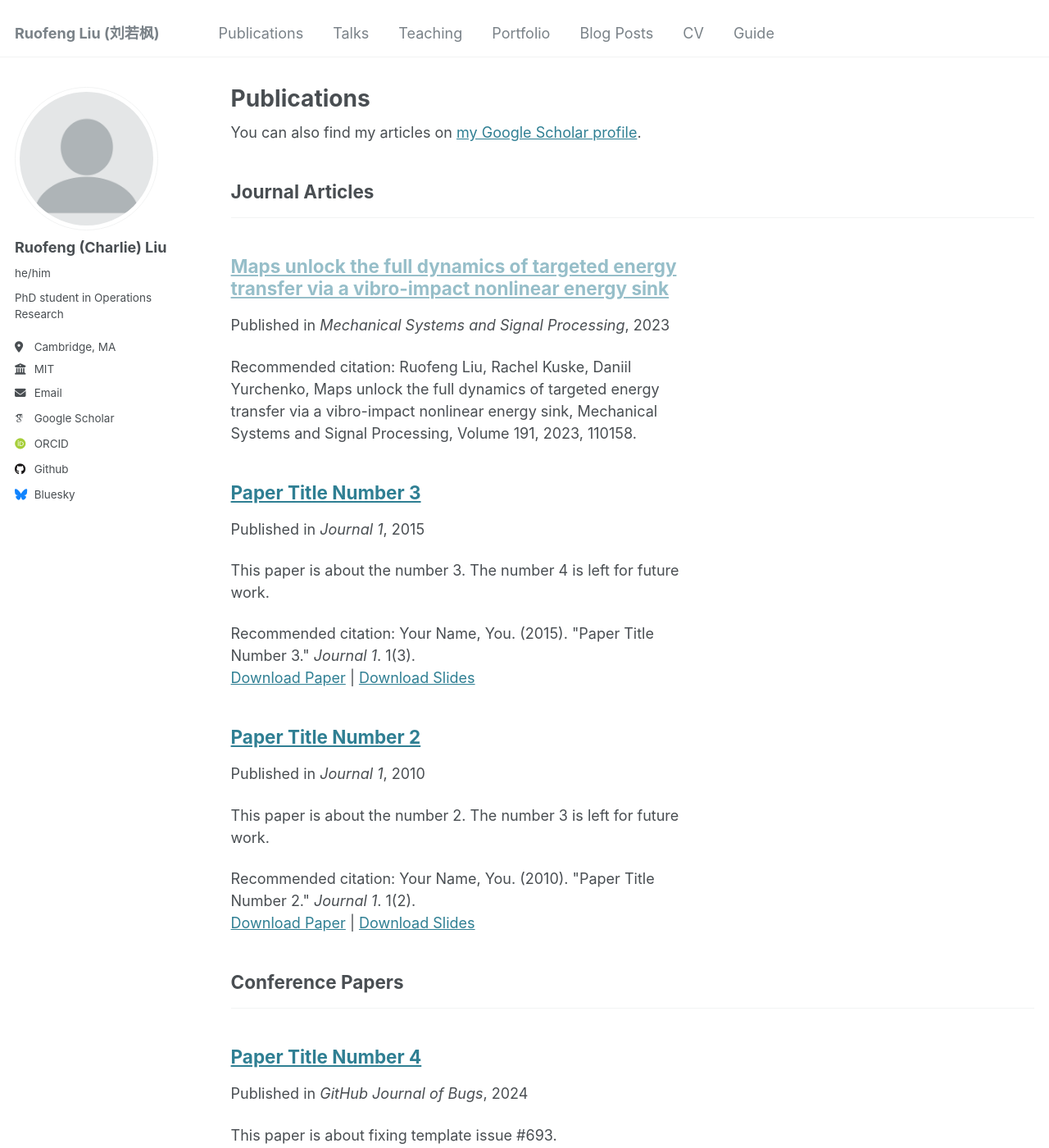
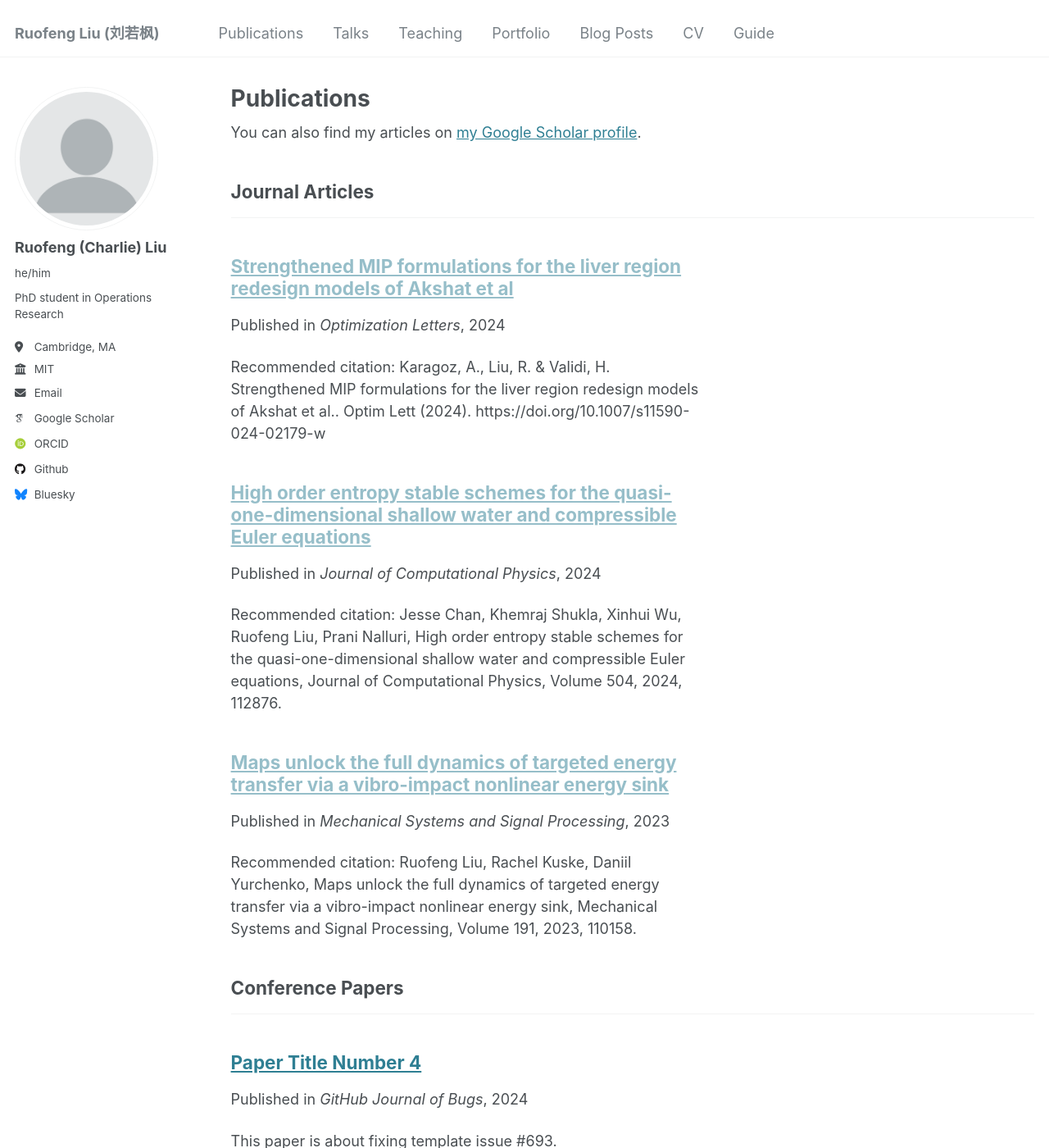
Before and after one commit to Alpha-kun/Alpha-kun, a Jekyll site: the page built from _pages/publications.html, in a window 1280 px wide and 1400 px high. Shown: the whole window at 82% size. Built offline with Jekyll 4.4.1, drawn with Linux system fonts in a browser that asks for light colours; some web fonts are replaced.

Commit message:
added paper 2 and 3

```diff
--- a/_publications/2010-10-01-paper-title-number-2.md
+++ b/_publications/2010-10-01-paper-title-number-2.md
@@ -1,14 +1,8 @@
 ---
-title: "Paper Title Number 2"
+title: "[High order entropy stable schemes for the quasi-one-dimensional shallow water and compressible Euler equations](https://www.sciencedirect.com/science/article/abs/pii/S0021999124001256)"
 collection: publications
 category: manuscripts
-permalink: /publication/2010-10-01-paper-title-number-2
-excerpt: 'This paper is about the number 2. The number 3 is left for future work.'
-date: 2010-10-01
-venue: 'Journal 1'
-slidesurl: 'http://academicpages.github.io/files/slides2.pdf'
-paperurl: 'http://academicpages.github.io/files/paper2.pdf'
-citation: 'Your Name, You. (2010). &quot;Paper Title Number 2.&quot; <i>Journal 1</i>. 1(2).'
+date: 2024-05-01
+venue: 'Journal of Computational Physics'
+citation: 'Jesse Chan, Khemraj Shukla, Xinhui Wu, Ruofeng Liu, Prani Nalluri, High order entropy stable schemes for the quasi-one-dimensional shallow water and compressible Euler equations, Journal of Computational Physics, Volume 504, 2024, 112876.'
 ---
-
-The contents above will be part of a list of publications, if the user clicks the link for the publication than the contents of section will be rendered as a full page, allowing you to provide more information about the paper for the reader. When publications are displayed as a single page, the contents of the above "citation" field will automatically be included below this section in a smaller font.
--- a/_publications/2015-10-01-paper-title-number-3.md
+++ b/_publications/2015-10-01-paper-title-number-3.md
@@ -1,14 +1,8 @@
 ---
-title: "Paper Title Number 3"
+title: "[Strengthened MIP formulations for the liver region redesign models of Akshat et al](https://link.springer.com/article/10.1007/s11590-024-02179-w)"
 collection: publications
 category: manuscripts
-permalink: /publication/2015-10-01-paper-title-number-3
-excerpt: 'This paper is about the number 3. The number 4 is left for future work.'
-date: 2015-10-01
-venue: 'Journal 1'
-slidesurl: 'http://academicpages.github.io/files/slides3.pdf'
-paperurl: 'http://academicpages.github.io/files/paper3.pdf'
-citation: 'Your Name, You. (2015). &quot;Paper Title Number 3.&quot; <i>Journal 1</i>. 1(3).'
+date: 2024-12-28
+venue: 'Optimization Letters'
+citation: 'Karagoz, A., Liu, R. & Validi, H. Strengthened MIP formulations for the liver region redesign models of Akshat et al.. Optim Lett (2024). https://doi.org/10.1007/s11590-024-02179-w'
 ---
-
-The contents above will be part of a list of publications, if the user clicks the link for the publication than the contents of section will be rendered as a full page, allowing you to provide more information about the paper for the reader. When publications are displayed as a single page, the contents of the above "citation" field will automatically be included below this section in a smaller font.
```
